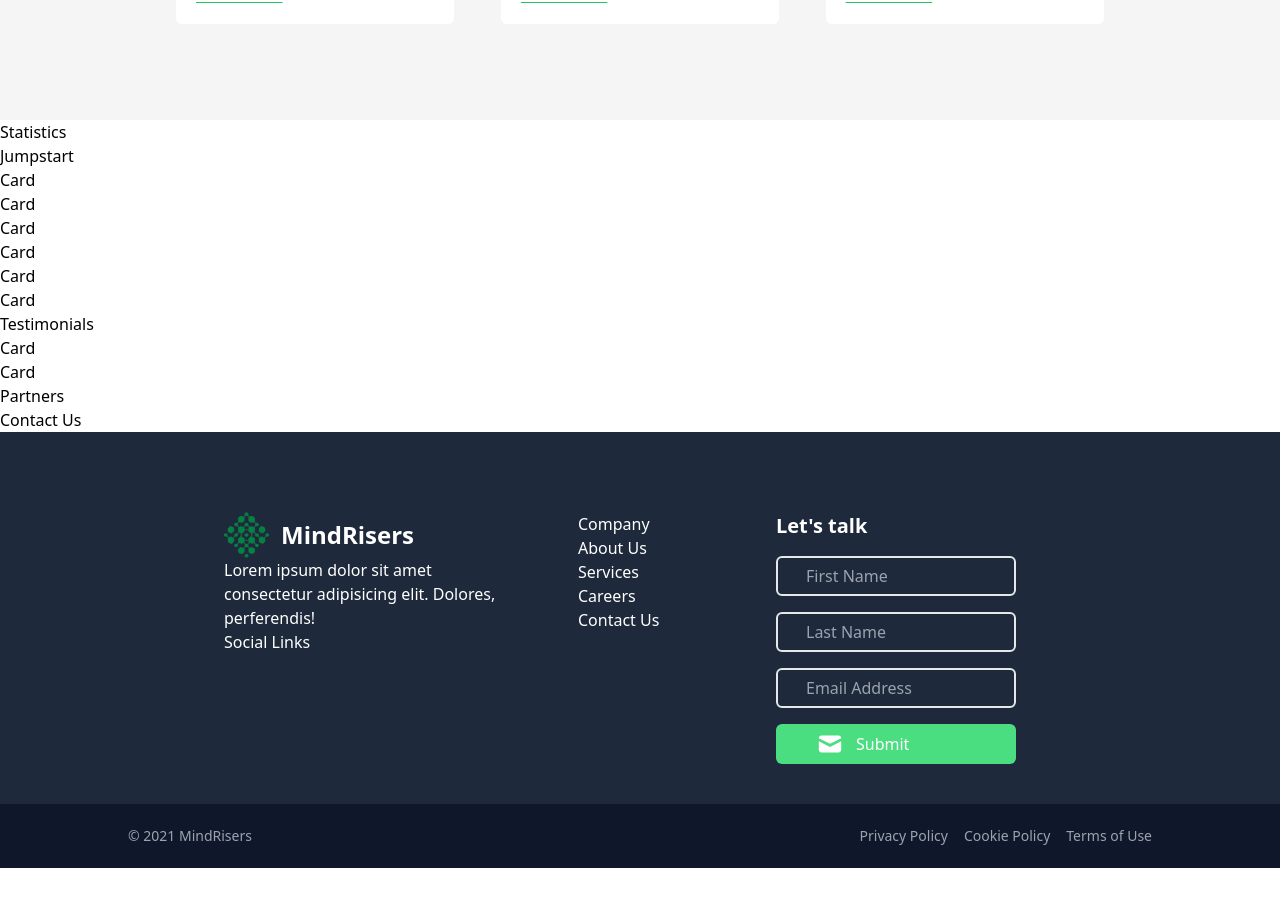
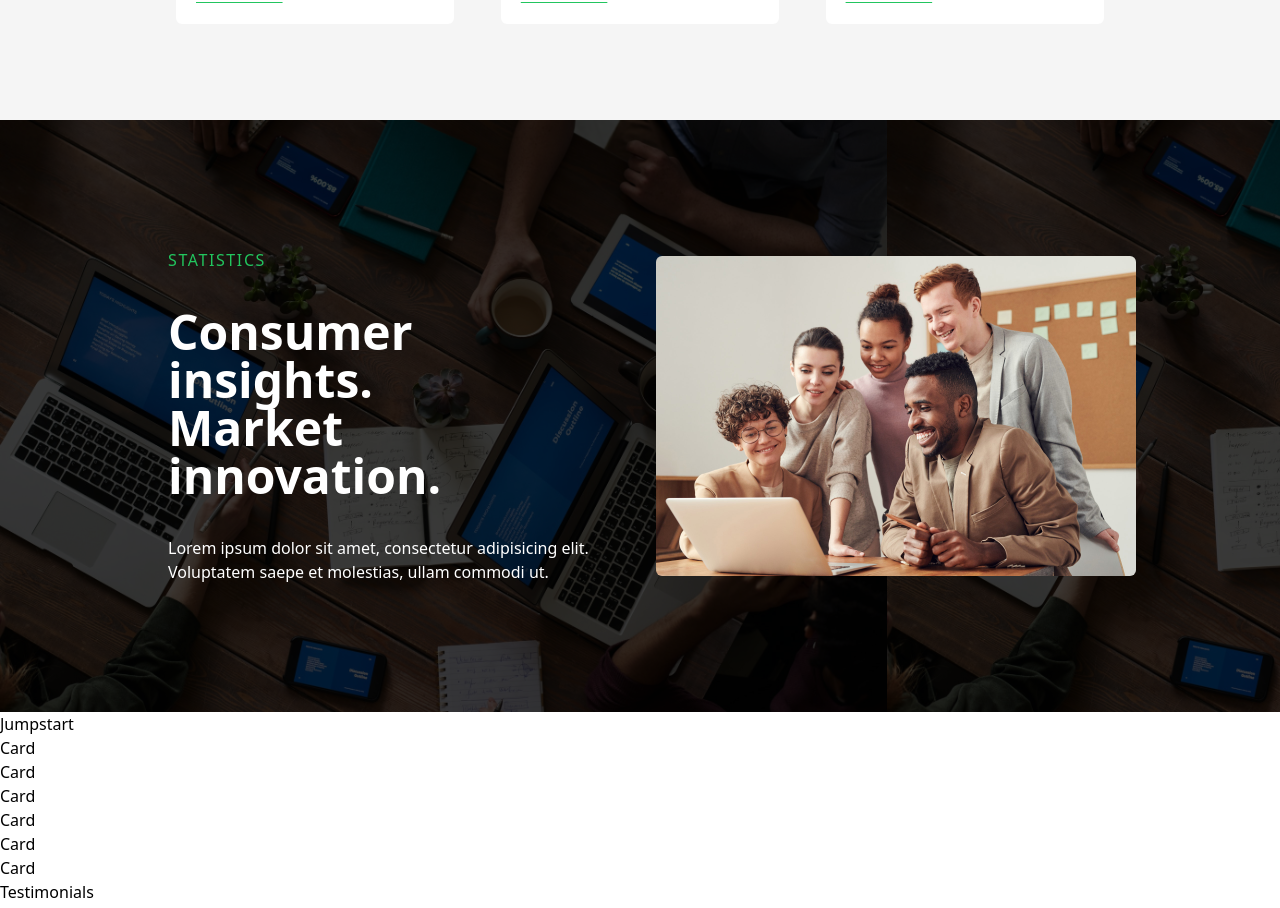
Before and after one commit to pranjaltimsina/mindrisers, a React (Create React App) app: page / in a window 1280 px wide. Shown: the part 4043-4951 px from the top of the page. Before the commit the page ends 4911 px from the top, so only its background shows below. Built offline with nearby package versions, Linux system fonts and the light colour scheme.

Commit message:
feat: statistics section of homepage

```diff
--- a/src/components/HomePageComponents/Statistics.tsx
+++ b/src/components/HomePageComponents/Statistics.tsx
@@ -1,7 +1,20 @@
+import StatisticsImage from '../../assets/statistics-img.jpg'
+
 const Statistics = () => {
   return (
-    <section>
-      Statistics
+    <section className="bg-statistics-bg bg-fixed bg-contain h-max">
+      <div className='w-full h-full flex flex-col items-center bg-mask lg:flex-row py-20 sm:py-32 px-5 sm:px-32 space-y-12 lg:space-y-0'>
+        <div className='w-full lg:w-1/2 px-4 pl-10 flex flex-col space-y-9'>
+          <h4 className='text-md font-medium font-sans text-green-500 tracking-widest'>STATISTICS</h4>
+          <h1 className='text-white font-bold text-xl sm:text-2xl md:text-3xl lg:text-4xl xl:text-5xl w-5/6' >Consumer insights. Market innovation.</h1>
+          <p className='text-white'>
+            Lorem ipsum dolor sit amet, consectetur adipisicing elit. Voluptatem saepe et molestias, ullam commodi ut.
+          </p>
+        </div>
+        <div className='w-full lg:w-1/2 px-4' >
+          <img src={StatisticsImage} alt='Services' className='rounded-md h-full object-cover' />
+        </div>
+      </div>
     </section>
   )
 }
--- a/tailwind.config.js
+++ b/tailwind.config.js
@@ -11,6 +11,7 @@ module.exports = {
       backgroundImage: {
         'splash-bg': "url('/src/assets/splash-bg.jpg')",
         'office-bg': "url('/src/assets/office.jpg')",
+        'statistics-bg': "url('/src/assets/statistics-bg.jpg')",
       }, colors: {
         'mask': 'rgba(0,0,0,0.75)',
         'light-mask': 'rgba(0,0,0,0.50)',
```
Also changed, not shown: src/assets/statistics-bg.jpg (added), src/assets/statistics-img.jpg (added).
